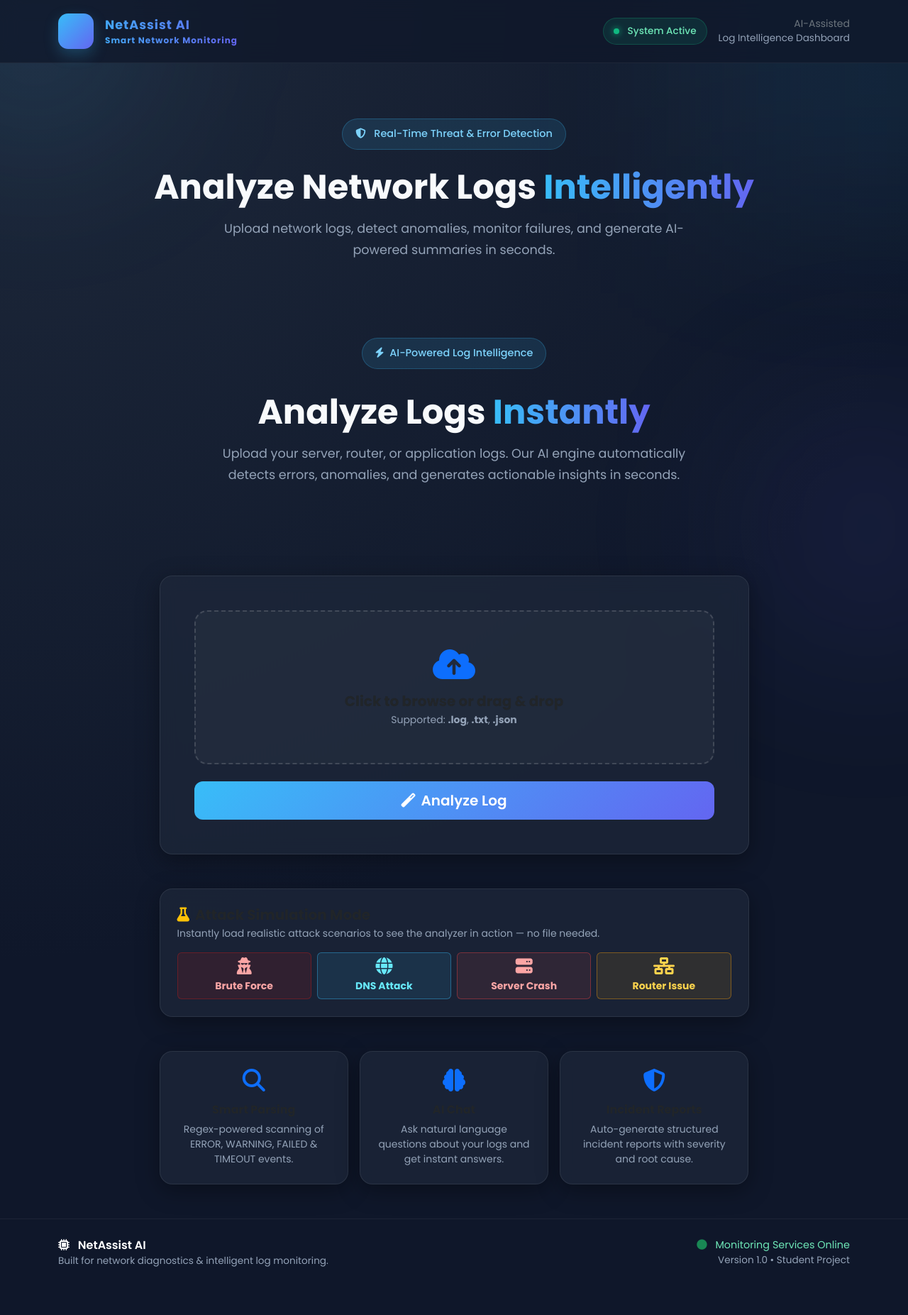
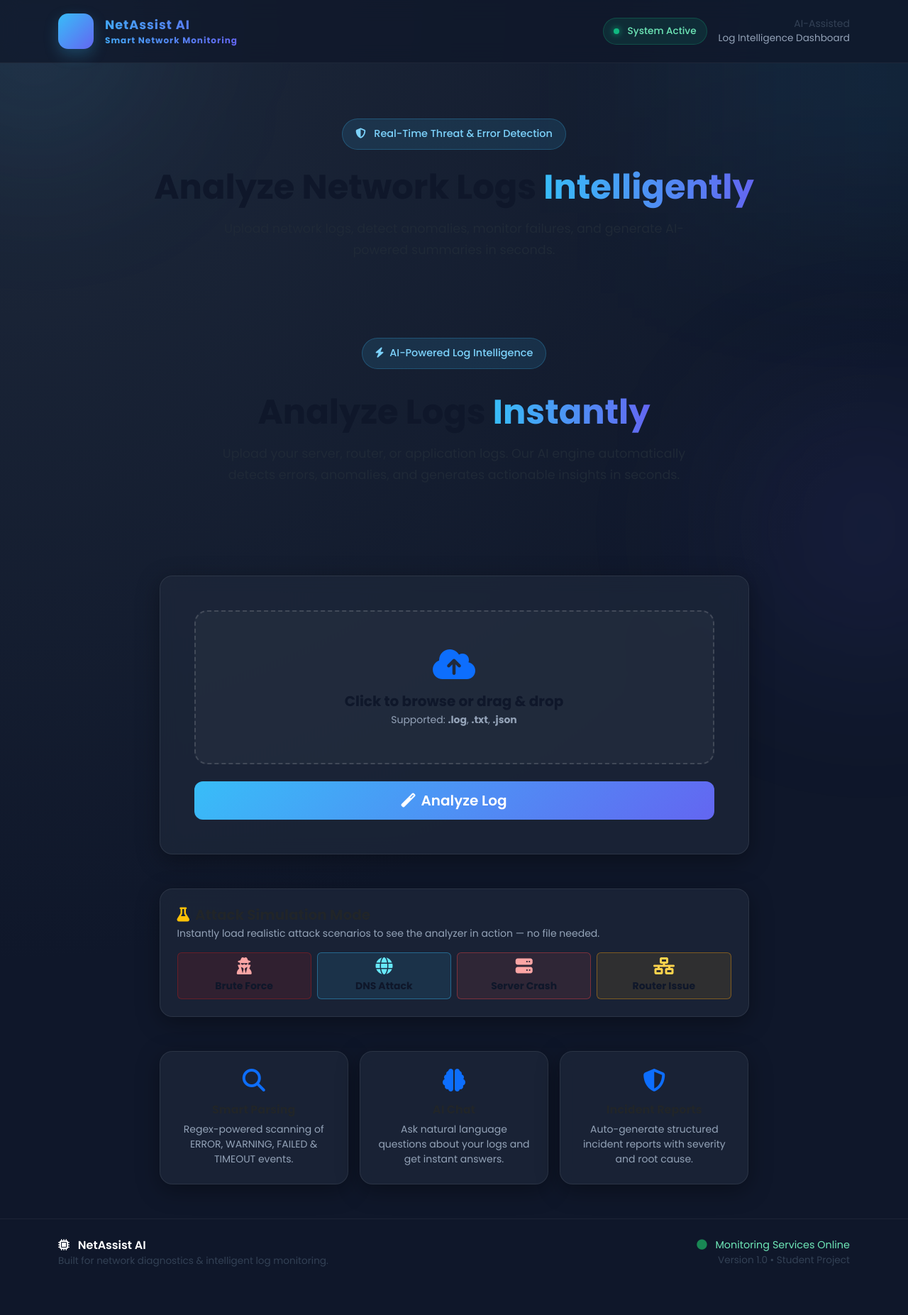
Before and after one commit to Saifan-01/Network-Log-Analyzer, a Flask app: page / in a window 1280 px wide. Shown: the whole page at 71% size. Run offline with Flask 3, Linux system fonts and the light colour scheme.

Commit message:
Add darker text override styles in base.html
Added custom styles to override text colors for better readability.

```diff
--- a/templates/base.html
+++ b/templates/base.html
@@ -19,6 +19,31 @@
 
     <!-- Custom CSS -->
     <link rel="stylesheet" href="{{ url_for('static', filename='style.css') }}?v={{ range(1, 100000) | random }}">
+
+    <!-- Darker Text Override (ONLY ADDITION) -->
+    <style>
+        body {
+            color: #0f172a !important;
+        }
+
+        p, span, div, a, li, small {
+            color: #0f172a;
+        }
+
+        .text-secondary {
+            color: #334155 !important;
+        }
+
+        .footer-text,
+        .footer-version,
+        .brand-subtitle {
+            color: #334155 !important;
+        }
+
+        .hero-description {
+            color: #1f2937 !important;
+        }
+    </style>
 
 </head>
 
```
